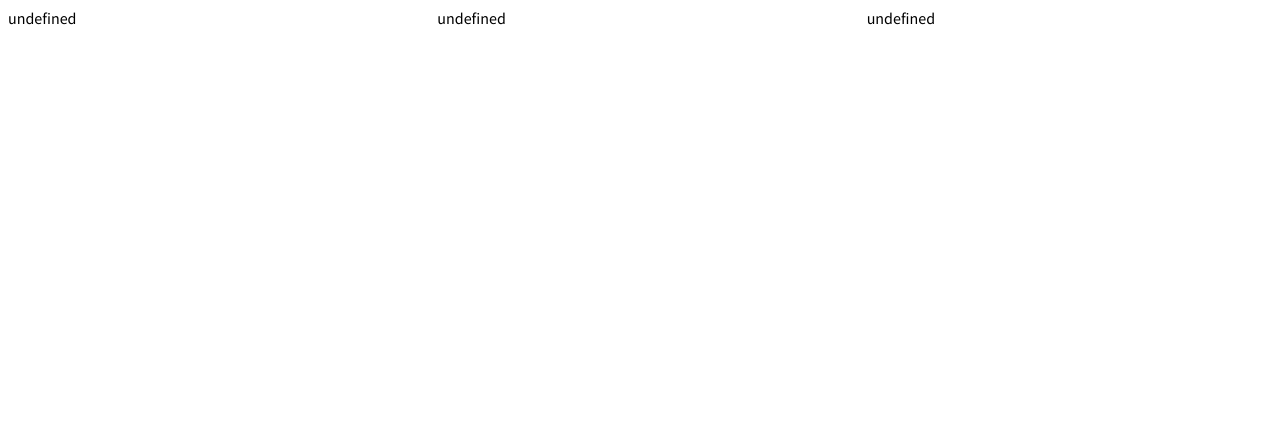
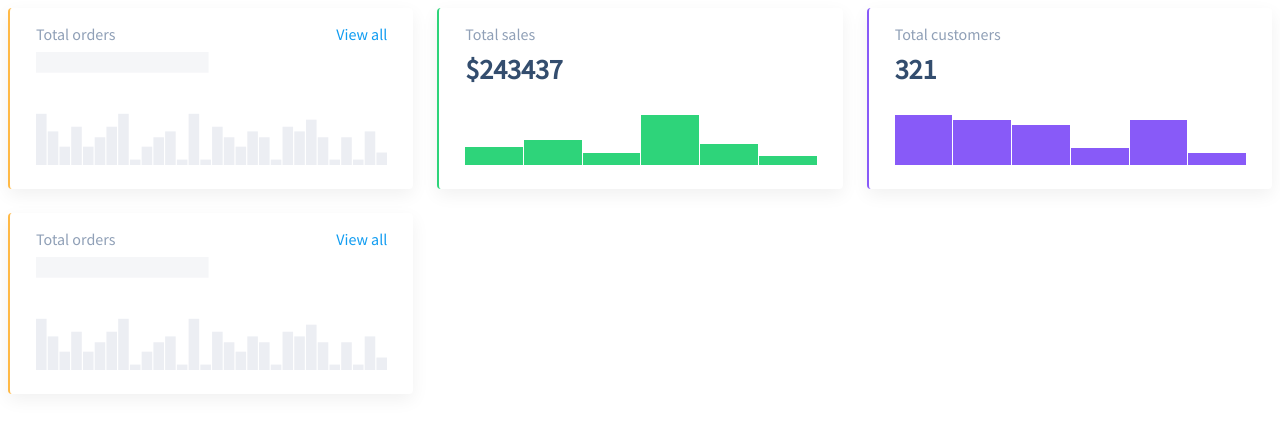
Before and after one commit to js-tasks-ru/js-20210427_ditochilin, a website: page 04-oop-basic-intro-to-dom/1-column-chart/index.html in a window 1280 px wide. Drawn offline with Linux system fonts and the light colour scheme.

Commit message:
04-oop-basic-intro-to-dom
added  chart output - first review

```diff
--- a/04-oop-basic-intro-to-dom/1-column-chart/index.html
+++ b/04-oop-basic-intro-to-dom/1-column-chart/index.html
@@ -11,6 +11,7 @@
       <div id="orders" class="dashboard__chart_orders"></div>
       <div id="sales" class="dashboard__chart_sales"></div>
       <div id="customers" class="dashboard__chart_customers"></div>
+      <div id="empty_orders" class="dashboard__chart_orders"></div>
     </div>
 
     <script type="module">
@@ -40,9 +41,16 @@
         value: 321
       });
 
+      const emptyOrdersChart = new ColumnChart({
+        data: [],
+        label: 'orders',
+        link: '#'
+      });
+
       orders.append(ordersChart.element);
       sales.append(salesChart.element);
       customers.append(customersChart.element);
+      empty_orders.append(emptyOrdersChart.element);
     </script>
   </body>
 </html>
--- a/04-oop-basic-intro-to-dom/1-column-chart/index.js
+++ b/04-oop-basic-intro-to-dom/1-column-chart/index.js
@@ -1,3 +1,82 @@
 export default class ColumnChart {
+  constructor(chatData) {
+    this._chartHeight = 50;
+    this.update(chatData);
+  }
 
+  get chartHeight() {
+    return this._chartHeight;
+  }
+
+  render() {
+    const element = document.createElement('div');
+
+    element.innerHTML = `
+          <div class="column-chart" style="--chart-height: 50">
+             <div class="column-chart__title">
+
+             </div>
+             <div class="column-chart__container">
+                <div data-element="header" class="column-chart__header">
+                </div>
+                <div data-element="body" class="column-chart__chart">
+                </div>
+             </div>
+          </div>
+        `;
+
+    const chartTitle = element.querySelector('.column-chart__title');
+    if (this.label) {
+      chartTitle.innerHTML = `Total ${this.label}`;
+    }
+
+    if (this.link) {
+      chartTitle.innerHTML += `
+        <a href="${this.link}" class="column-chart__link">View all</a>
+        `;
+    }
+
+    if (this.value) {
+      const chatHeader = element.querySelector('.column-chart__header');
+      chatHeader.innerHTML =
+            this.formatHeading ? this.formatHeading(this.value) : this.value;
+    }
+
+    if (this.data && this.data.length > 0) {
+      const charChart = element.querySelector('.column-chart__chart');
+      const maxData = this.data.reduce((x, y) => Math.max(x, y));
+      const idx = this.chartHeight / maxData;
+      this.data.forEach( item =>
+        charChart.innerHTML += `
+            <div style="--value: ${Math.floor(item * idx)}" data-tooltip="${(100 * item / maxData).toFixed(0)}%"></div>
+            `
+      );
+    }
+
+    if (!this.data || this.data.length === 0) {
+      const columnChart = element.querySelector('.column-chart');
+      columnChart.classList.add('column-chart_loading');
+    }
+
+    this.element = element.firstElementChild;
+  }
+
+  update(chatData) {
+    if (chatData !== undefined) {
+      this.data = chatData.data;
+      this.label = chatData.label;
+      this.link = chatData.link;
+      this.value = chatData.value;
+      this.formatHeading = chatData.formatHeading;
+    }
+    this.render();
+  }
+
+  remove () {
+    this.element.remove();
+  }
+
+  destroy() {
+    this.remove();
+  }
 }
```
